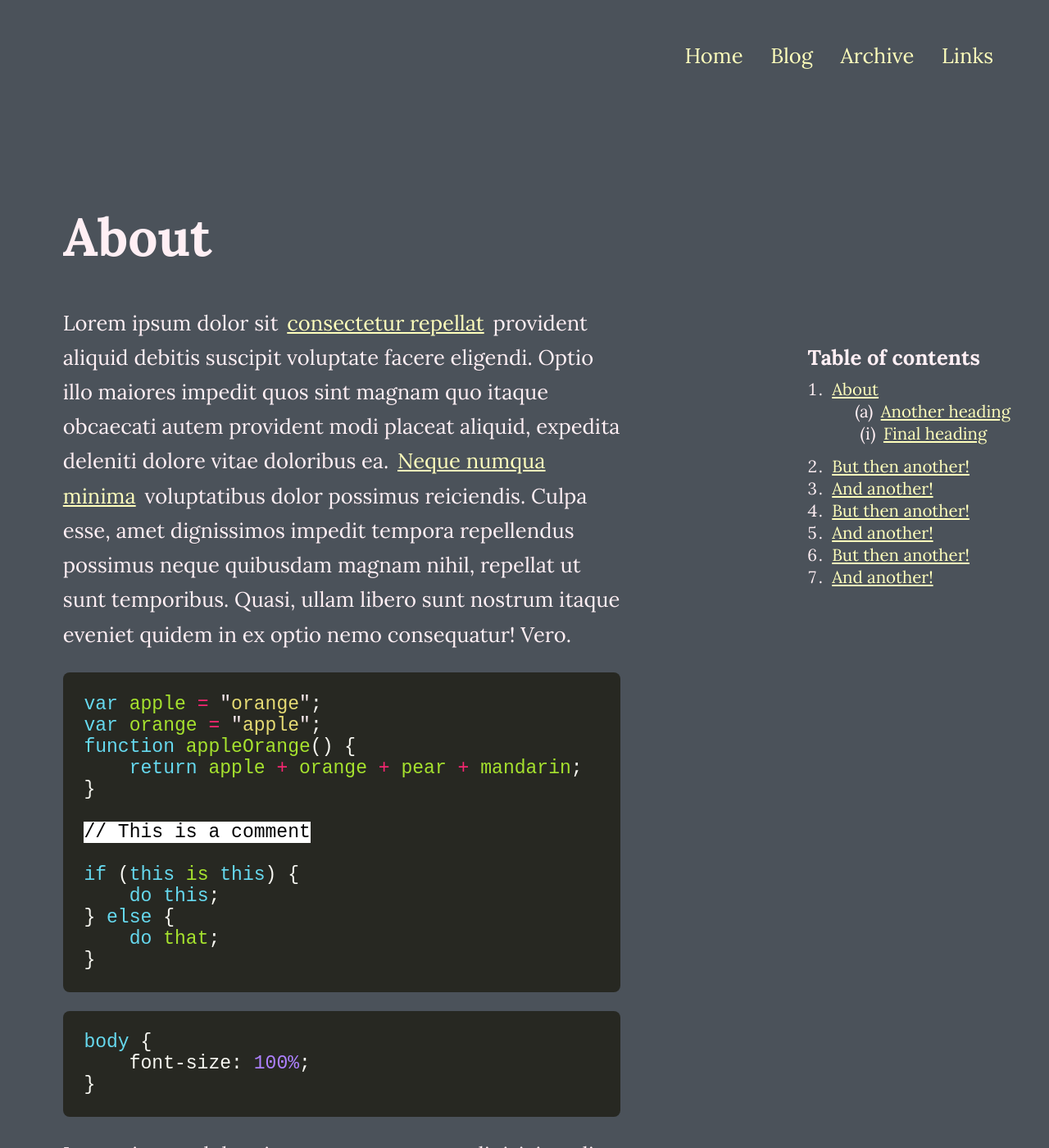
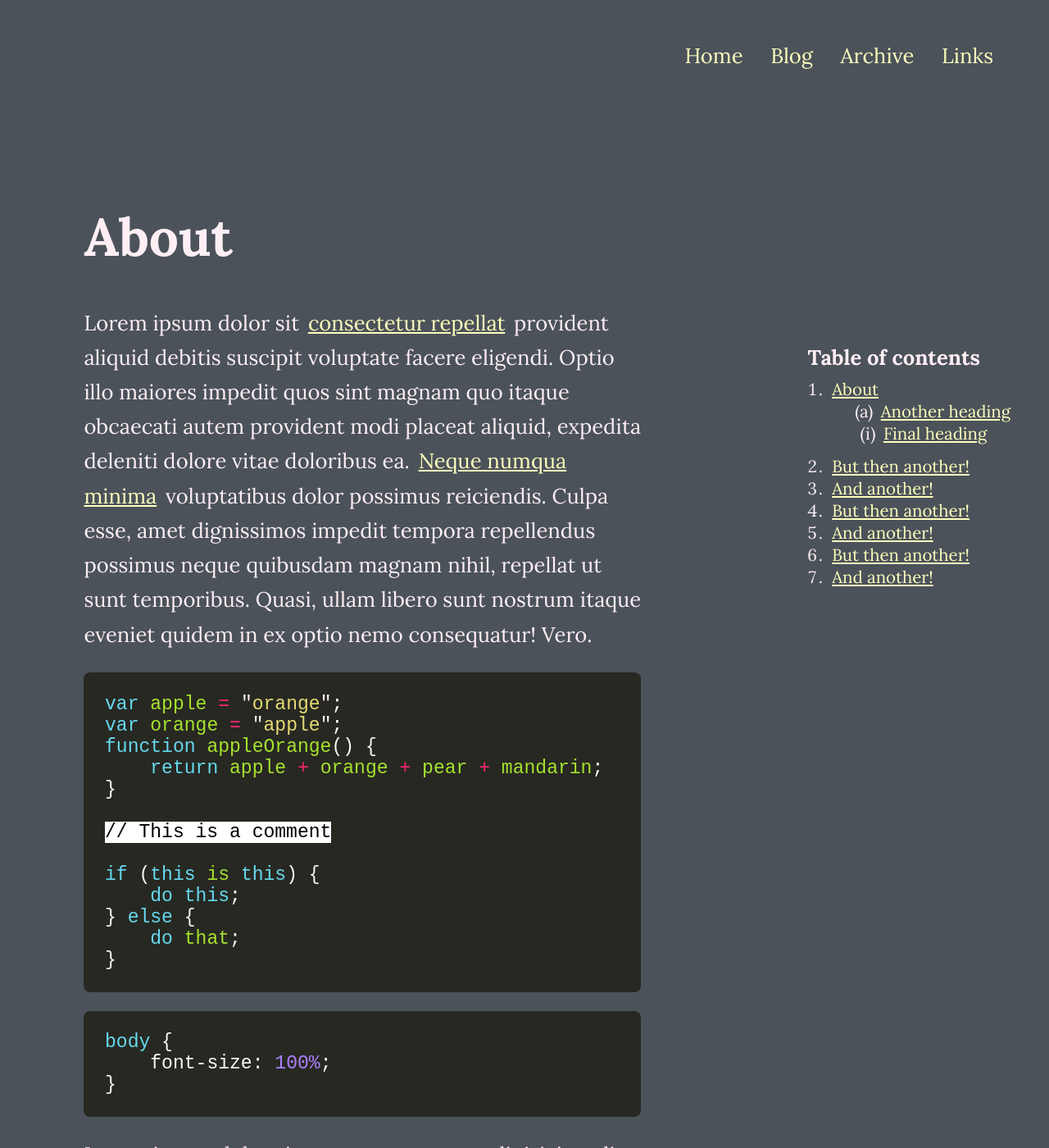
Before and after one commit to denismcdonald/blog, a Jekyll site: the page built from about.md, in a window 1280 px wide and 1400 px high. Shown: the whole window at 82% size. Built offline with Jekyll 4.4.1, drawn with Linux system fonts in a browser that asks for light colours.

Commit message:
Improve margins

```diff
--- a/_sass/main.scss
+++ b/_sass/main.scss
@@ -69,8 +69,9 @@
 
 
 aside {
-    margin: 0;
+    margin: 1rem 0 -4rem 0;
     padding: 0;
+    text-align: center;
 }
 
 
@@ -87,7 +88,9 @@
 
 .content-container {
     margin: 0 1rem 1rem 1rem;
-    padding-top: 3rem;
+    // margin: 0 auto;
+    // padding-top: 3rem;
+    // padding: 3rem 1rem 0 1rem;
     max-width: 680px;
 }
 
@@ -204,8 +207,11 @@
 
 
 .toc {
-    clear: both;
-    margin: 4rem 0 -1rem 1rem;
+    // clear: both;
+    display: inline-block;
+    // margin: 4rem 0 -1rem 1rem;
+    // margin-left: 4rem;
+    text-align: left;
 }
 
 
@@ -218,14 +224,14 @@
 }
 
 
-.toc-heading {
-    float: right;
-    margin: 0.5rem 0 0 0.25rem;
-    padding: 0.25rem 0.5rem 0 0.75rem;
-    position: sticky;
-    top: 1rem;
-    right: 0rem;
-}
+// .toc-heading {
+//     float: right;
+//     margin: 0.5rem 0 0 0.25rem;
+//     padding: 0.25rem 0.5rem 0 0.75rem;
+//     position: sticky;
+//     top: 1rem;
+//     right: 0rem;
+// }
 
 
 .toc ul {
@@ -291,7 +297,10 @@
 
     .content-container {
         margin: 0 1rem 1rem 2rem;
-        padding-top: 6rem;
+        margin: 0 auto;
+        // padding-top: 6rem;
+        // padding-top: 6rem;
+        padding: 8rem 1rem 0 1rem;
     }
 
 
@@ -331,6 +340,7 @@
 
     .toc {
         margin: 7rem 0 -3rem 1.5rem;
+        // margin: 0 auto;
     }
 
 
```
Also changed, not shown: 1 other file.
